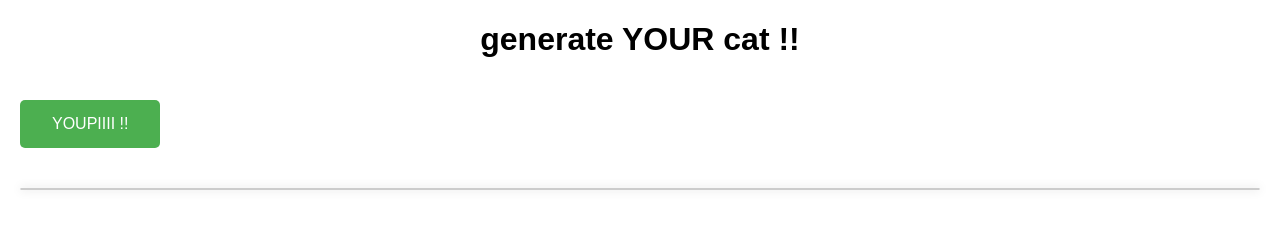
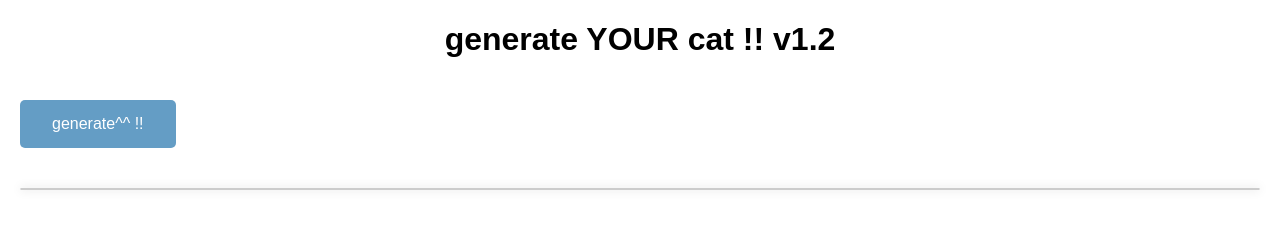
Before and after one commit to shiro-sata/catgen-html, a plain HTML site: page index.html in a window 1280 px wide. Drawn offline with Linux system fonts and the light colour scheme.

Commit message:
script improvement

```diff
--- a/index.html
+++ b/index.html
@@ -2,7 +2,7 @@
 <html>
   <head>
     <meta charset="UTF-8">
-    <title>MAIOU</title>
+    <title>MiAOU</title>
     <style>
       body {
         font-family: Arial, sans-serif;
@@ -14,8 +14,12 @@
         text-align: center;
       }
 
+      h2 {
+        text-align: center;
+      }
+
       button {
-        background-color: #4CAF50;
+        background-color: #649dc5;
         border: none;
         color: white;
         padding: 15px 32px;
@@ -29,7 +33,7 @@
       }
 
       button:hover {
-        background-color: #5cb85c;
+        background-color: #646dc5;
       }
 
       #cat-photo {
@@ -49,8 +53,8 @@
     </style>
   </head>
   <body>
-    <h1>generate YOUR cat !!</h1>
-    <button id="generate-cat-button">YOUPIIII !!</button>
+    <h1>generate YOUR cat !! v1.2</h1>
+    <button id="generate-cat-button">generate^^ !!</button>
     <div id="cat-photo"></div>
     <script>
       const generateCatButton = document.getElementById('generate-cat-button');
```
